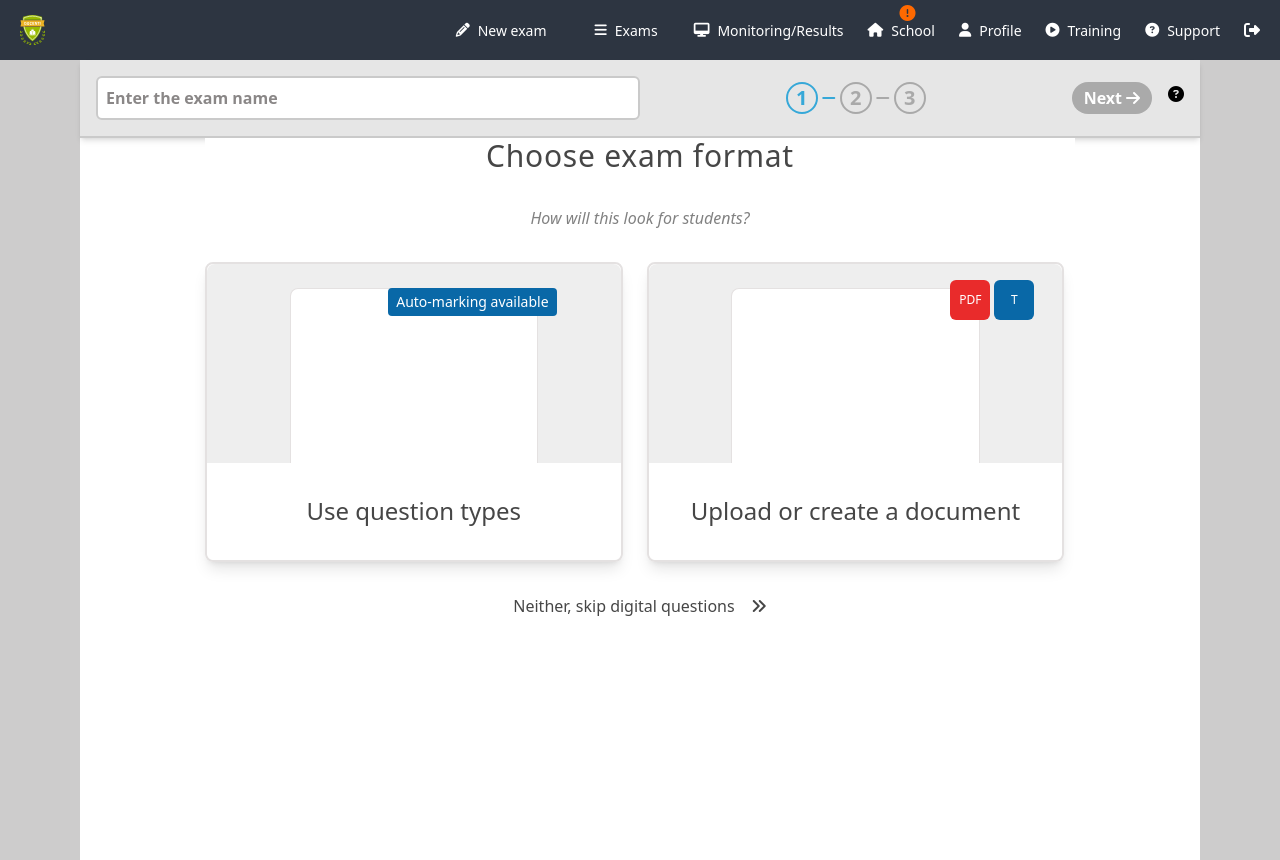
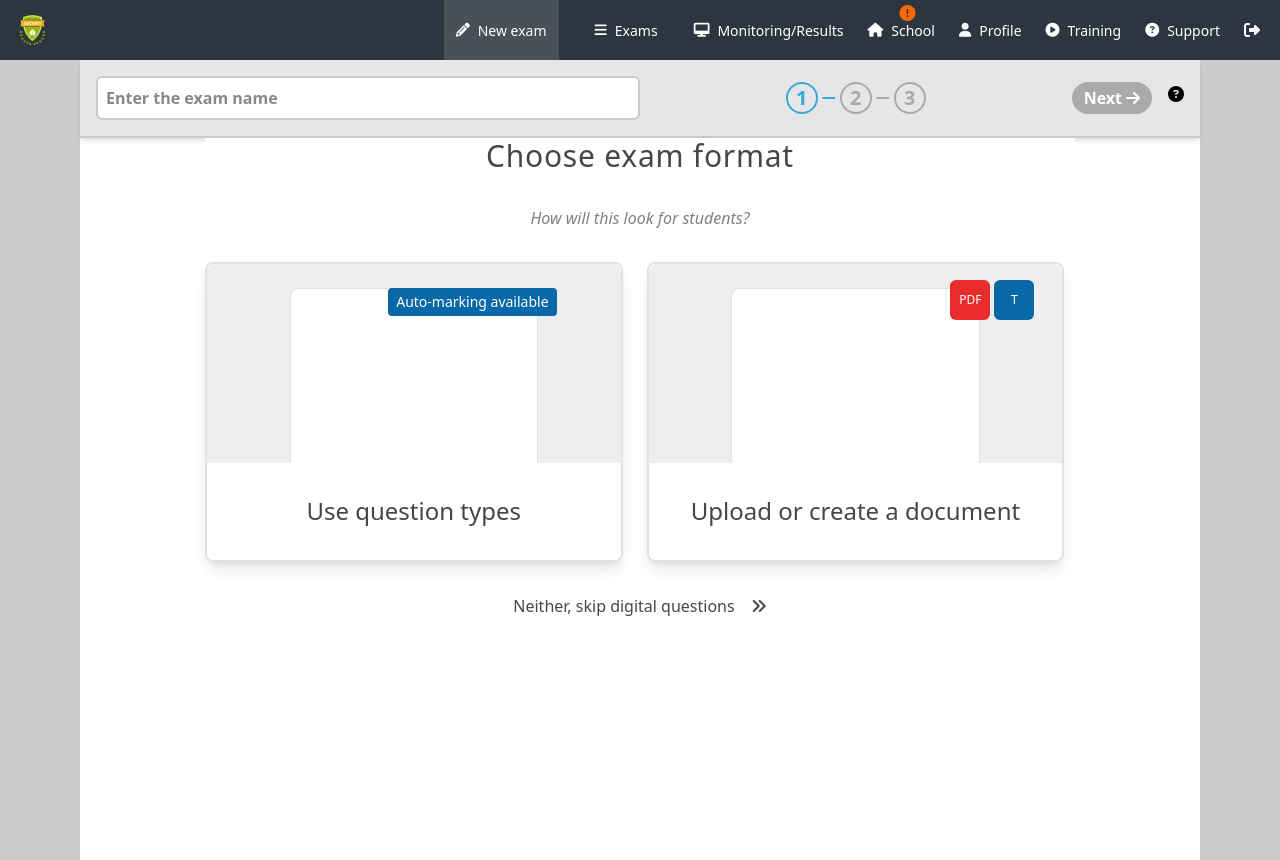
Before and after one commit to urizennnn/Exam-net, a Vue app: page /new-exam in a window 1280 px wide. Built offline with nearby package versions, Linux system fonts and the light colour scheme.

Commit message:
fix: fixed new exam router

```diff
--- a/src/components/NavBar.vue
+++ b/src/components/NavBar.vue
@@ -16,7 +16,7 @@
       class="h-[100%] md:flex flex-col md:flex-row gap-6 items-center absolute md:static top-16 left-0 w-full md:w-auto bg-[#2d3541] md:bg-transparent p-5 md:p-0 shadow-md md:shadow-none transition-all duration-300 ease-in-out"
     >
       <RouterLink
-        to="/exam-format"
+        to="/new-exam"
         class="flex gap-2 items-center px-3 py-2 h-full text-[#ffffff] text-[14px] font-[500] hover:bg-[#495057]"
         active-class="bg-[#495057]"
       >
```
